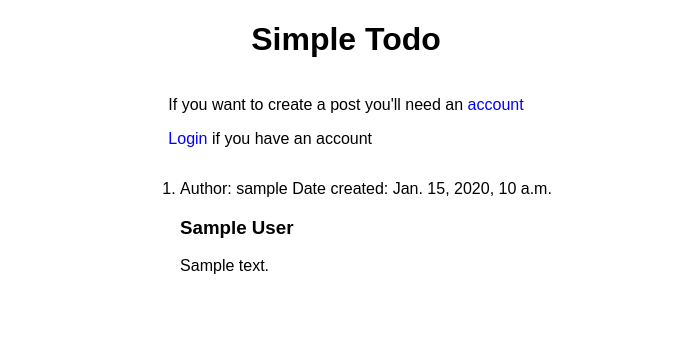
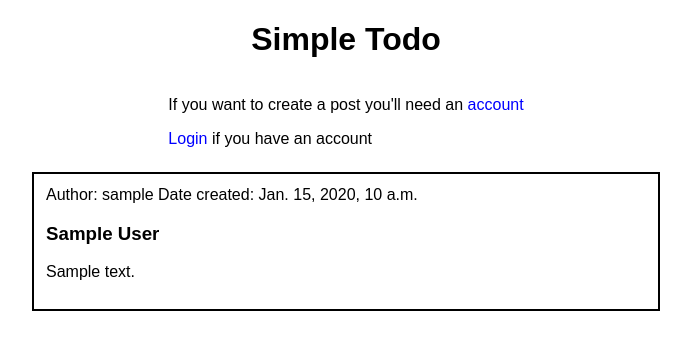
Before and after one commit to VladSmirnou/BasicTodo, a Django app: page / in a window 1280 px wide. Shown: the top 350 px of the page, without its empty margins (294-985 px from the left). Run offline with Django 4.2, Linux system fonts and the light colour scheme; tables that the repository leaves empty hold one stand-in row (values such as "Sample post"); parts of the project's set-up code (start-up, migrations or seed data) failed here and were passed over; some libraries are stand-ins or nearby versions.

Commit message:
added box aroud posts

```diff
--- a/templates/home.html
+++ b/templates/home.html
@@ -31,9 +31,9 @@
                 </p>
             </div>
         {% endif %}
-        <ol class="posts">
+            <div class="posts">
                 {% for post in user_posts %}
-                <li>
+                    <div style="border:2px solid #000000; padding:12px; margin: 8px; width:600px">
                         Author: {{ post.post_author.username }} Date created: {{ post.post_date }}
                         <h3>{{ post.post_title }}</h3>
                         <p>{{ post.post_context }}</p>
@@ -46,9 +46,9 @@
                             hx-confirm="Are you sure?"
                             >delete post</a>
                         {% endif %}
-                </li>
+                    </div>
                 {% endfor %}
-        </ol>
+                </div>
         {% if messages %}
             <div style="text-align:center;"
             id="messages"
```
Lines whose indentation alone changed are shown as unchanged.
